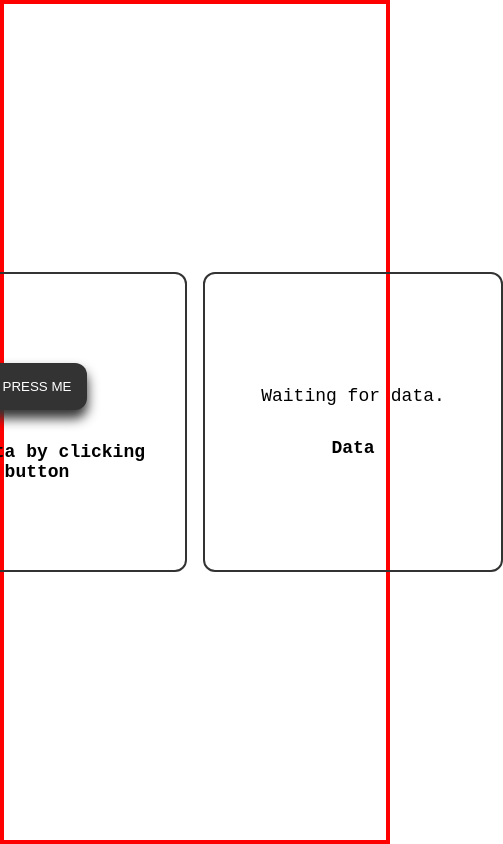
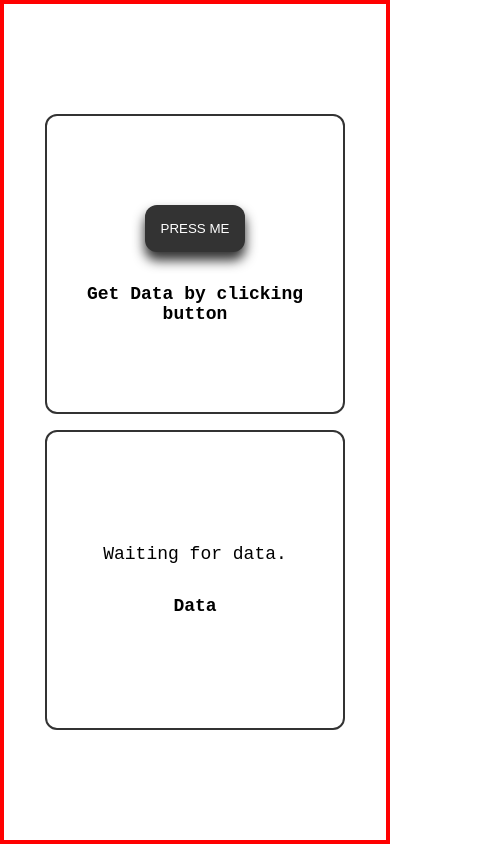
Before and after one commit to KylesTech95/get-request-tutorial, a website: page public/index.html in a window 390 px wide. Shown: the whole page, 503 px wide, since content can reach past the window. Drawn offline with Linux system fonts and the light colour scheme.

Commit message:
feat: media query mobile - transform flex row into column

```diff
--- a/public/index.html
+++ b/public/index.html
@@ -4,6 +4,7 @@
     <meta charset="UTF-8">
     <meta name="viewport" content="width=device-width, initial-scale=1.0">
     <link rel="stylesheet" href="styles.css">
+    <link rel="stylesheet" href="query.css">
     <title>Get request Application</title>
 </head>
 <body>
--- /dev/null
+++ b/public/query.css
@@ -0,0 +1,9 @@
+@media screen and (max-width:1000px){
+    .get-container-container{
+        display:flex;
+        flex-direction:column;
+        align-items: center;
+        justify-content: center;
+        gap:1rem;
+    }
+}
```
